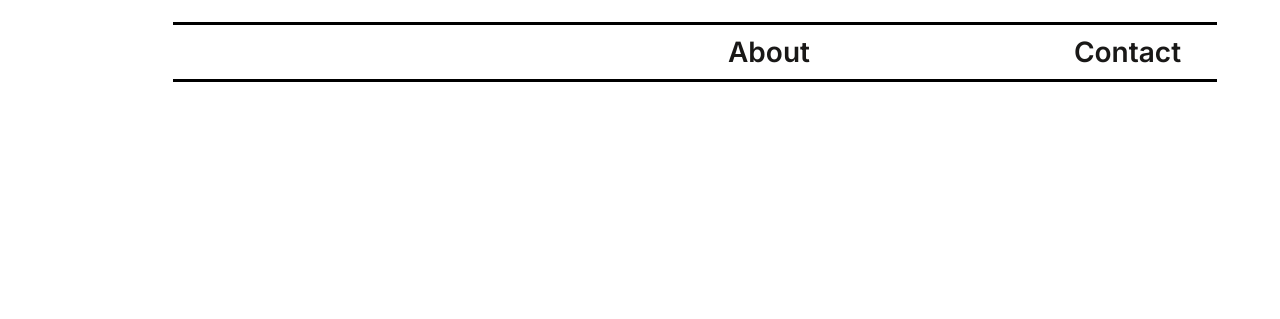
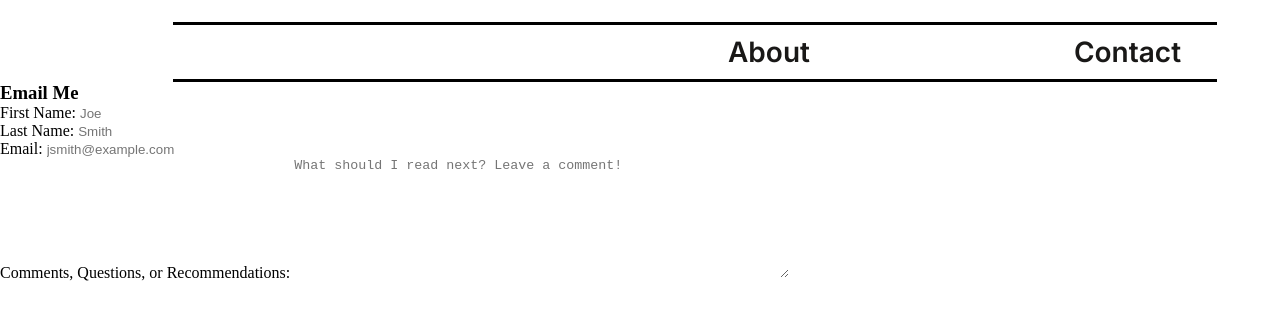
Before and after one commit to ConnieStandish/final-project, a plain HTML site: page contact.html in a window 1280 px wide. Shown: the part 103-422 px from the top of the page. Drawn offline with Linux system fonts and the light colour scheme; a web font is replaced by a local one.

Commit message:
Added form tag to contact.html

```diff
--- a/contact.html
+++ b/contact.html
@@ -26,6 +26,31 @@
       </nav>
     </header>
 
+    <section>
+      <h3>Email Me</h3>
+      <form class="emailform" method="POST" action="">
+        <div class="first-name">
+          <label for="firstname" class="label_input_wrap">First Name:</label>
+          <input type="text" name="firstname" id="firstname" placeholder="Joe" />
+        </div>
+        <div class="last-name">
+          <label for="lastname" class="label_input_wrap">Last Name:</label>
+          <input type="text" name="lastname" id="lastname" placeholder="Smith" />
+        </div>
+        <div class="email">
+          <label for="email" class="label_input_wrap">Email:</label>
+          <input type="email" name="email" id="email" placeholder="jsmith@example.com" />
+        </div>
+        <div class="comments">
+          <label for="comments" class="label_input_wrap">Comments, Questions, or Recommendations:</label>
+          <textarea name="comments" id="comments" rows="8" cols="60" placeholder="What should I read next? Leave a comment!"></textarea>
+        </div>
+
+
+
+      </form>
+    </section>
+
     <section class="social-media">
       <a href="https://www.facebook.com/"><i class="fab fa-facebook-square"></i></a>
       <a href="https://twitter.com/"><i class="fab fa-twitter"></i></a>
```
